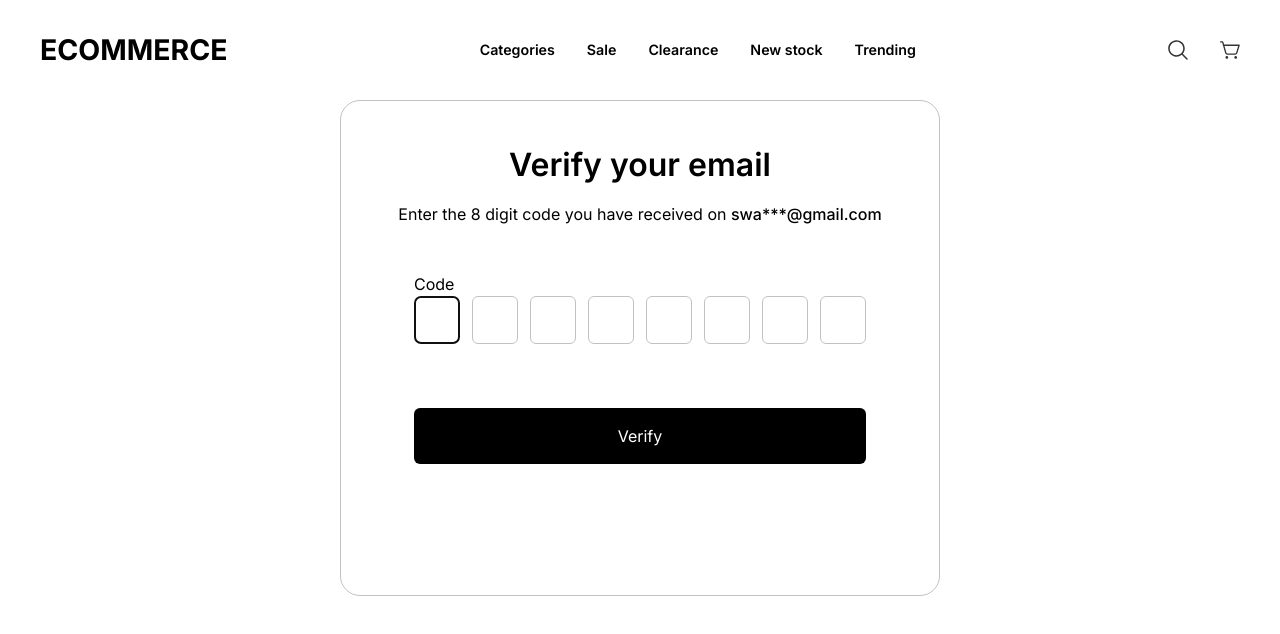
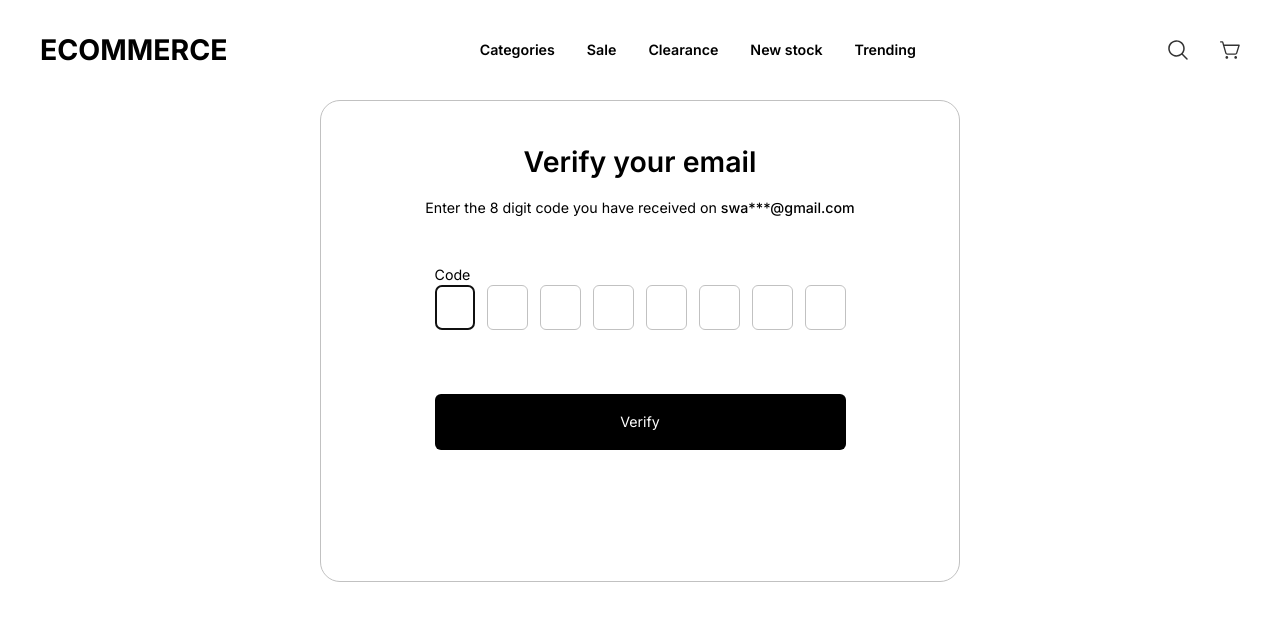
Before and after one commit to Dikhyant/e-commerce-roc8, a Next.js app: page /verify-email in a window 1280 px wide. Shown: the top 634 px of the page. Built offline with nearby package versions, Linux system fonts and the light colour scheme.

Commit message:
Made verify-otp page responseive

```diff
--- a/src/components/VerifyEmailForm.tsx
+++ b/src/components/VerifyEmailForm.tsx
@@ -63,15 +63,16 @@ const VerifyEmailForm:React.FC<VerifyEmailFormProps> = ({
     }
     return (
         <div
-            className={`border-[#C1C1C1] border-[1px] rounded-[20px] w-[600px] h-auto flex flex-col items-center pt-[40px] pb-[131px]
+            className={`border-[#C1C1C1] border-[1px] rounded-[20px] text-[2.222vw] max-[500px]:text-[5vw] h-auto flex flex-col items-center pt-[40px] pb-[131px]
+                        max-[400px]:w-[80vw] max-sm:w-[70vw] w-[50vw]
                         ${className ? className : ""}
             `}
         >
             <h3
-                className="text-[#000] font-[600] text-[32px]"
+                className="text-[#000] font-[600] text-[1em]"
             >Verify your email</h3>
 
-            <h6 className="text-[#000] text-[16px] font-[400] mt-[13px]" >
+            <h6 className="text-[#000] text-[0.5em] font-[400] mt-[13px]" >
                 {`Enter the 8 digit code you have received on\n`}<span className="font-[500]" >swa***@gmail.com</span></h6>
 
             <form
@@ -81,13 +82,15 @@ const VerifyEmailForm:React.FC<VerifyEmailFormProps> = ({
                     label="Code"
                     numberOfDigits={otpLength}
                     className="mt-[46px]"
+                    labelClassName="!text-[0.5em]"
+                    inputBlockClassName="!aspect-[46/48] !w-[3.194vw] max-[500px]:!w-[20px]"
                     onChangeOtp={onOtpChange}
                 />
 
                 <PrimaryButton
                     type="submit"
                     text="Verify"
-                    className="w-[87%] mt-[64px] spin-button-none"
+                    className="w-[87%] mt-[64px] spin-button-none text-[0.5em] max-[500px]:h-[40px]"
                     disabled={disableSubmitButton}
                     showLoader={showSubmitButtonLoader}
                 />
--- a/src/components/common/OtpInput.tsx
+++ b/src/components/common/OtpInput.tsx
@@ -5,6 +5,8 @@ type OtpInputProps = {
     numberOfDigits?: number;
     label?: string;
     className?: string;
+    labelClassName?: string;
+    inputBlockClassName?: string;
     onChangeOtp?: ((otp: string) => void);
 }
 
@@ -12,6 +14,8 @@ const OtpInput:React.FC<OtpInputProps> = ({
     numberOfDigits = 6,
     label,
     className,
+    labelClassName,
+    inputBlockClassName,
     onChangeOtp,
 }) => {
     const [otp , setOtp] = useState<string[]>(new Array(numberOfDigits).fill(""));
@@ -81,7 +85,7 @@ const OtpInput:React.FC<OtpInputProps> = ({
         >
             {
                 label ? (
-                    <h6 className="text-[#000] text-[16px] font-[400]" >{label}</h6>
+                    <h6 className={`text-[#000] text-[16px] font-[400] ${labelClassName ?? ""} `} >{label}</h6>
                 ) : (<></>)
             }
             <div
@@ -94,7 +98,7 @@ const OtpInput:React.FC<OtpInputProps> = ({
                                 key={index}
                                 type="tel"
                                 className={`aspect-[46/48] w-[46px] border-[#C1C1C1] border-[1px]
-                                            rounded-[6px] side-button-none text-center`}
+                                            rounded-[6px] side-button-none text-center ${inputBlockClassName ?? ""}`}
                                 ref={index === indexOfFocusedInput ? refOfFocusedInput : null}
                                 value={otp[index]}
                                 onChange={onInputChange}
```
